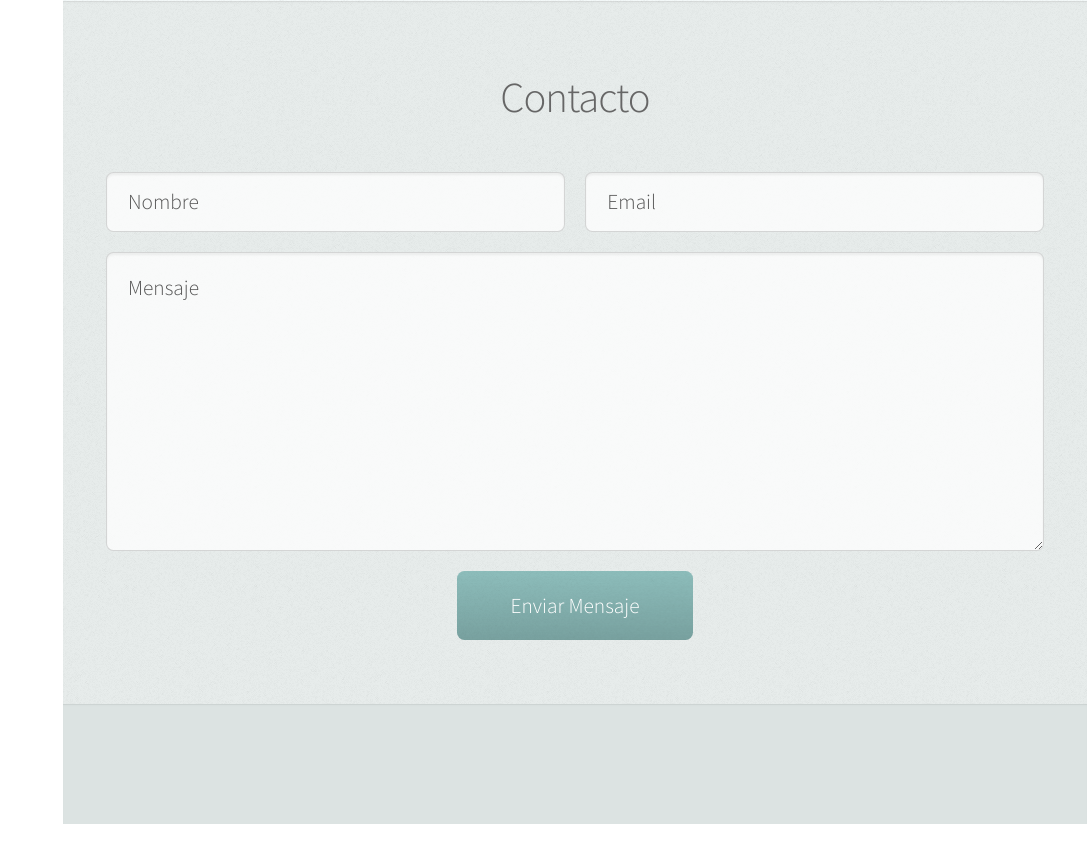
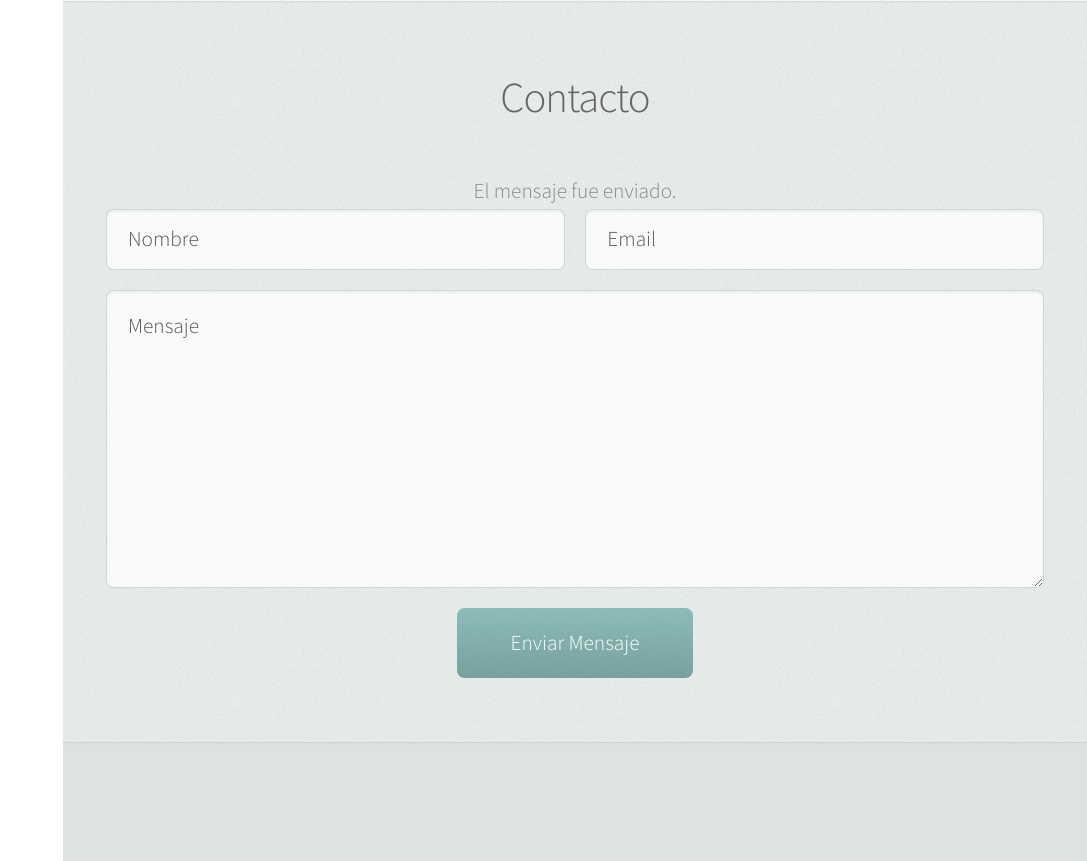
Before and after one commit to manuel040192/manuel040192.github.io, a plain HTML site: page index.html in a window 1280 px wide. Shown: the part 1762-2623 px from the top of the page, without its empty margins (193-1280 px from the left). Before the commit the page ends 2586 px from the top, so only its background shows below. Drawn offline with Linux system fonts and the light colour scheme; a script that the page names is missing.

Commit message:
Update index.html

```diff
--- a/index.html
+++ b/index.html
@@ -206,6 +206,7 @@
 							<!-- <p></p>-->
 
 							<form method="post" action="#" id="contactForm">
+								<div class="alert">El mensaje fue enviado.</div>
 								<div class="row">
 									<div class="col-6 col-12-mobile"><input id="name" type="text" name="name" placeholder="Nombre" /></div>
 									<div class="col-6 col-12-mobile"><input id="email" type="email" name="email" placeholder="Email" /></div>
```
